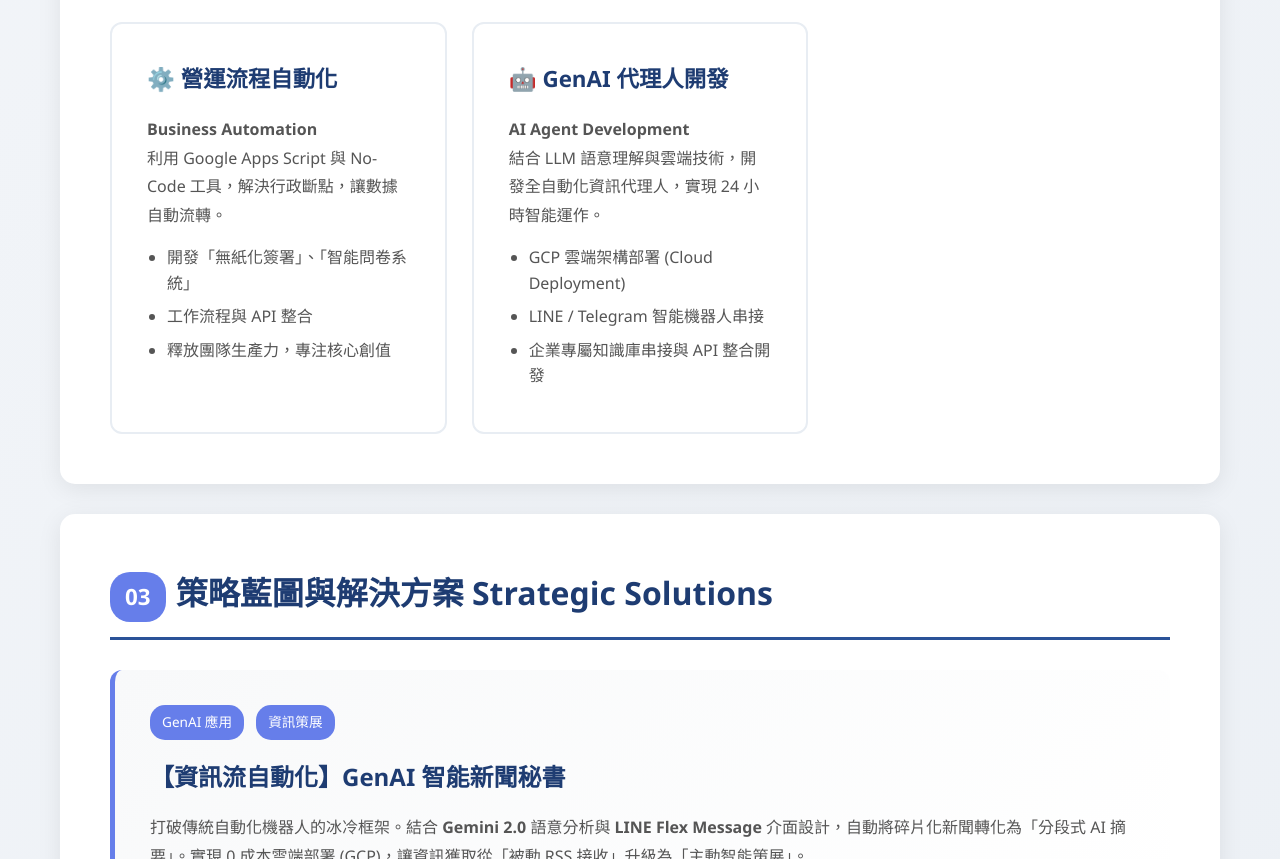
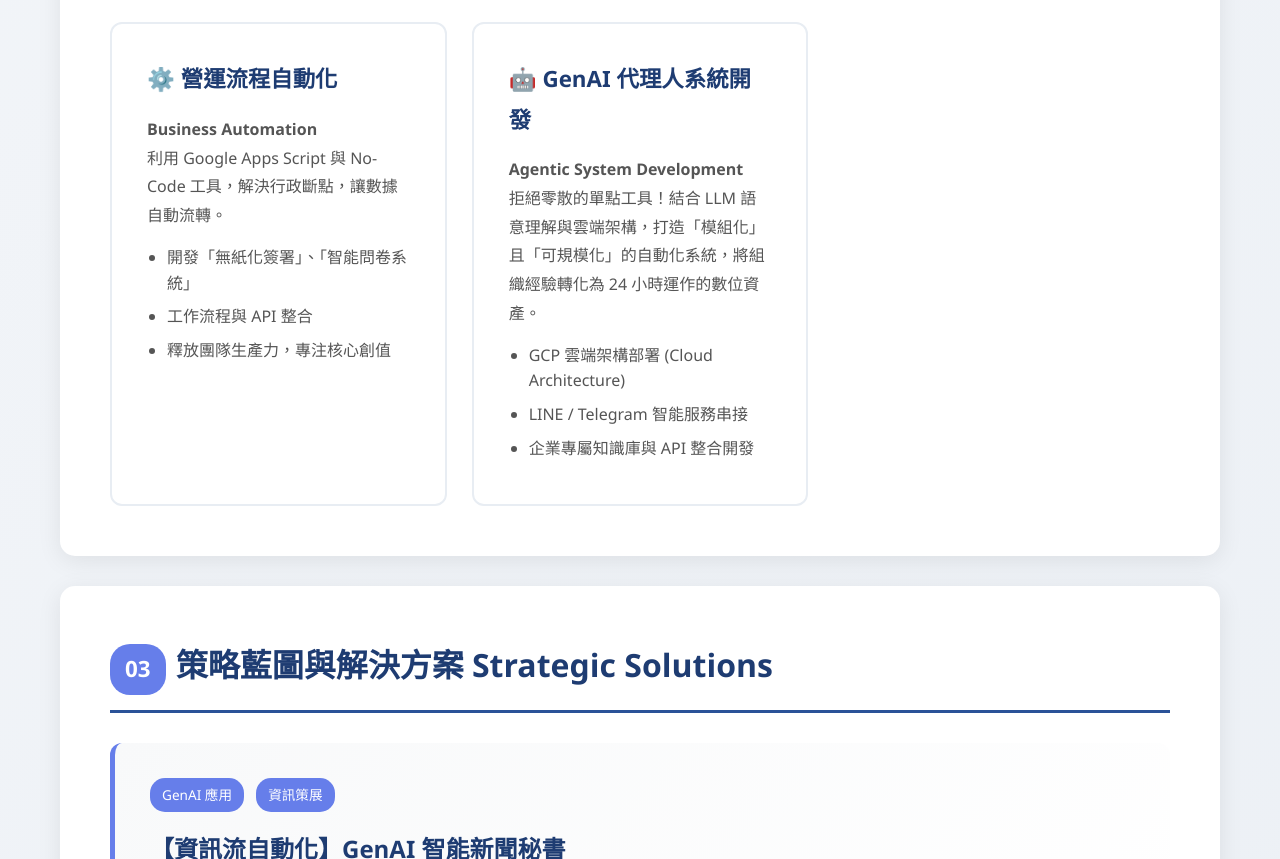
Before and after one commit to Phyllis9783/phyllis-profile, a plain HTML site: page index.html in a window 1280 px wide. Shown: the part 1857-2716 px from the top of the page. Drawn offline with Linux system fonts and the light colour scheme.

Commit message:
Update index.html
強化Agent系統開發的論述

```diff
--- a/index.html
+++ b/index.html
@@ -422,13 +422,13 @@
                     </ul>
                 </div>
                 <div class="expertise-card">
-                    <h3>🤖 GenAI 代理人開發</h3>
-                    <p><strong>AI Agent Development</strong></p>
-                    <p>結合 LLM 語意理解與雲端技術，開發全自動化資訊代理人，實現 24 小時智能運作。</p>
+                    <h3>🤖 GenAI 代理人系統開發</h3>
+                    <p><strong>Agentic System Development</strong></p>
+                    <p>拒絕零散的單點工具！結合 LLM 語意理解與雲端架構，打造「模組化」且「可規模化」的自動化系統，將組織經驗轉化為 24 小時運作的數位資產。</p>
                     <ul style="margin-top: 15px;">
-                        <li>GCP 雲端架構部署 (Cloud Deployment)</li>
-                        <li>LINE / Telegram 智能機器人串接</li>
-                        <li>企業專屬知識庫串接與 API 整合開發</li>
+                        <li>GCP 雲端架構部署 (Cloud Architecture)</li>
+                        <li>LINE / Telegram 智能服務串接</li>
+                        <li>企業專屬知識庫與 API 整合開發</li>
                     </ul>
                 </div>
             </div>
```
